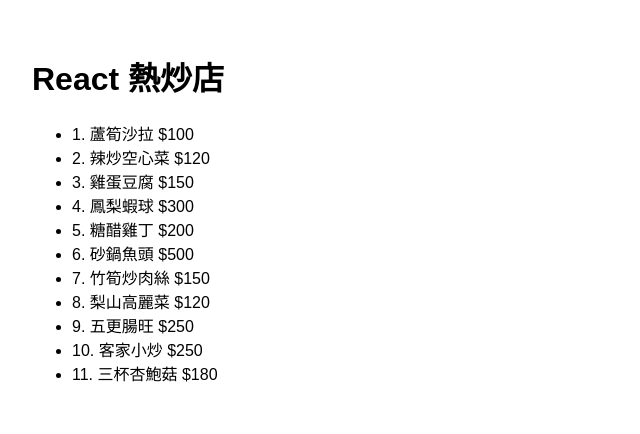
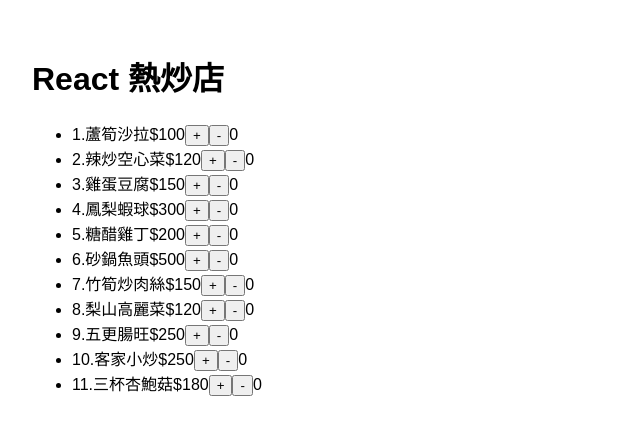
Before and after one commit to j32u4ukh/react-wysiwyg, a React (Vite) app: page /restaurant in a window 1280 px wide. Shown: the top 434 px of the page, without its empty margins (0-640 px from the left). Built offline with nearby package versions, Linux system fonts and the light colour scheme.

Commit message:
feat: useState 練習

```diff
--- /dev/null
+++ b/src/components/Counter.jsx
@@ -0,0 +1,21 @@
+import { useState } from "react";
+
+export default function Counter(){
+  const [couter, setCouter] = useState(0);
+
+  const addCount = () => {
+    setCouter(state => state + 1)
+  }
+
+  const reduceCount = () => {
+    setCouter(state => state - 1)
+  }
+
+  return (
+    <span>
+        <button type='button' onClick={addCount}>+</button>
+        <button type='button' onClick={reduceCount}>-</button>
+        <span>{couter}</span>
+    </span>
+  );
+}
--- a/src/components/List.jsx
+++ b/src/components/List.jsx
@@ -1,7 +1,12 @@
+import Counter from "./Counter";
+
 export default function List(props) {
   return (
     <li>
-      {props.index + 1}. {props.name} ${props.price}
+      <span>{props.index + 1}.</span>
+      <span>{props.name}</span>
+      <span>${props.price}</span>
+      <Counter />
     </li>
   );
 }
```
